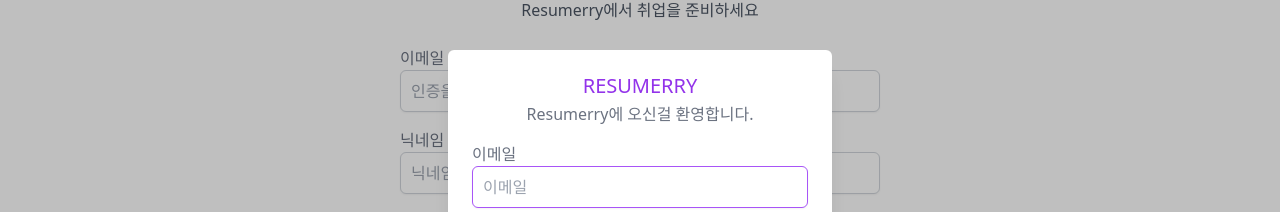
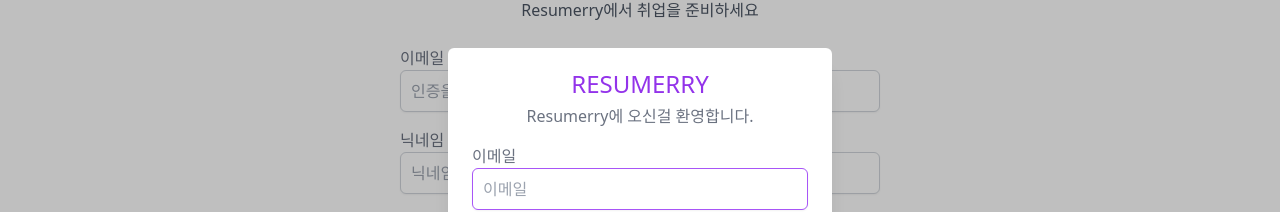
Before and after one commit to rygus9/infocat-front, a Next.js app: page /signup in a window 1280 px wide. Both pictures are taken after a click on the button "로그인". Shown: the part 174-386 px from the top of the page. Built offline with nearby package versions, Linux system fonts and the light colour scheme.

Commit message:
fix: fix Login style

```diff
--- a/src/layout/Header/LoginModal.tsx
+++ b/src/layout/Header/LoginModal.tsx
@@ -46,10 +46,10 @@
               leaveTo="opacity-0 scale-95"
             >
               <Dialog.Panel className="w-full max-w-sm transform overflow-hidden rounded-md bg-white p-6 text-left align-middle shadow-xl transition-all">
-                <Dialog.Title as="h3" className="text-center text-xl font-medium uppercase leading-6 text-purple-600">
+                <Dialog.Title as="h3" className="text-center text-2xl font-medium uppercase leading-6 text-purple-600">
                   Resumerry
                 </Dialog.Title>
-                <p className="pt-1 text-center text-gray-500">Resumerry에 오신걸 환영합니다.</p>
+                <p className="pt-2 text-center text-gray-500">Resumerry에 오신걸 환영합니다.</p>
                 <form>
                   <section className="mt-4 space-y-2">
                     <WrapLabel label="이메일" id="email">
```
